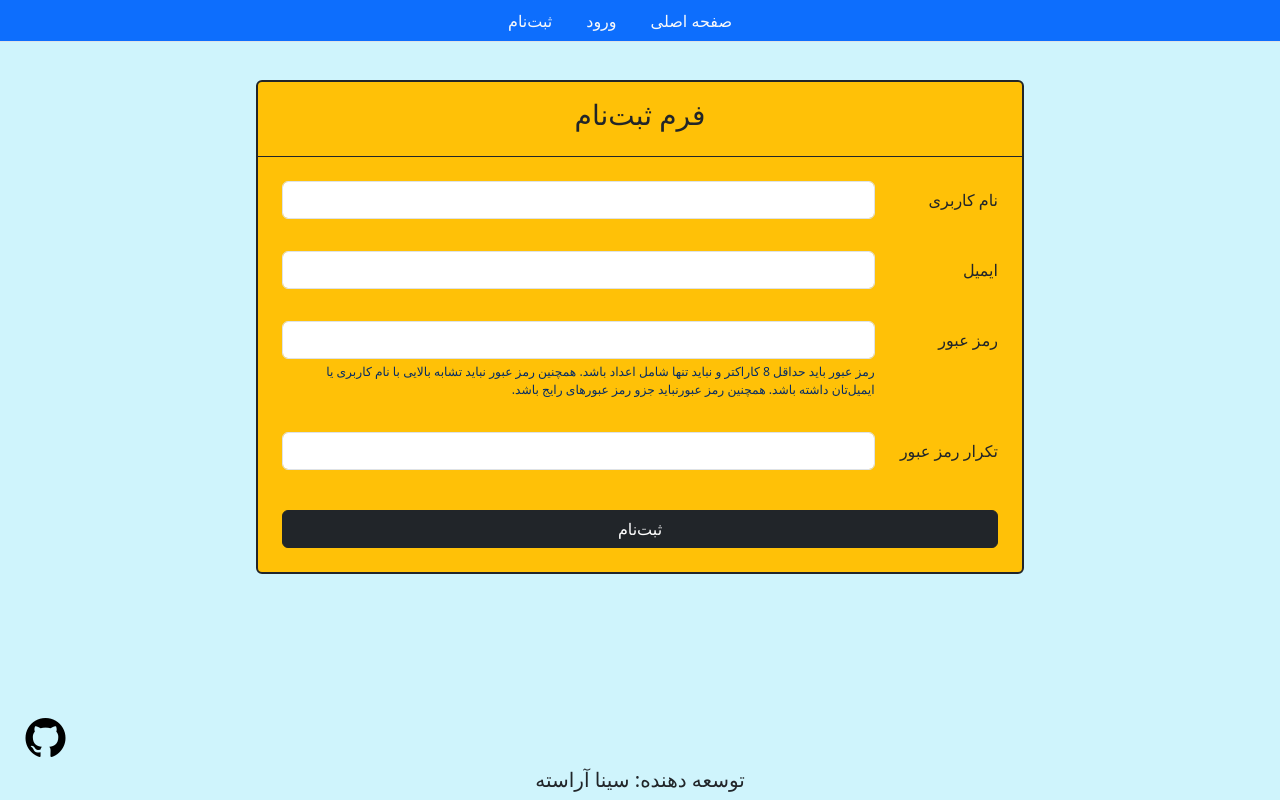
After one commit to Sina-Arasteh/authentication-authorization-in-django, a Django app: page /signup/ in a window 1280 px wide. The commit adds this page. Run offline with Django 5.2, Linux system fonts and the light colour scheme.

Commit message:
Finish the signup and do some modification to the templates

```diff
--- a/accounts/forms.py
+++ b/accounts/forms.py
@@ -8,6 +8,7 @@ import re
 
 class SignUpForm(forms.Form):
     username = forms.CharField(
+        label="نام کاربری",
         max_length=150,
         min_length=4,
         error_messages={
@@ -24,25 +25,31 @@ class SignUpForm(forms.Form):
         ]
     )
     email = forms.EmailField(
+        label="ایمیل",
         error_messages={
             "required": "ایمیل الزامی می‌باشد.",
             "invalid": "آدرس ایمیل نامعتبر می‌باشد.",
         }
     )
     password = forms.CharField(
-        min_length=8,
+        label="رمز عبور",
         widget=forms.PasswordInput,
         error_messages={
             "required": "رمز عبور الزامی می‌باشد.",
-            "min_length": "رمز عبور باید حداقل 8 کاراکتر باشد.",
         }
     )
     password_confirmation = forms.CharField(
+        label="تکرار رمز عبور",
         widget=forms.PasswordInput,
         error_messages={
             "required": "تکرار رمز عبور الزامی می‌باشد.",
         }
     )
+
+    username.widget.attrs.update({'class': 'form-control'})
+    email.widget.attrs.update({'class': 'form-control'})
+    password.widget.attrs.update({'class': 'form-control'})
+    password_confirmation.widget.attrs.update({'class': 'form-control'})
 
     def clean_username(self):
         """Prevents the duplication of username."""
@@ -82,8 +89,11 @@ class SignUpForm(forms.Form):
 
     def clean_password_confirmation(self):
         """Checks the similarity of the password_confirmation field to the password field"""
-        password = self.cleaned_data['password']
         password_confirmation = self.cleaned_data['password_confirmation']
+        try:
+            password = self.cleaned_data['password']
+        except:
+            password = None
         if password_confirmation != password:
             raise ValidationError("رمزعبور صحیح نمی‌باشد.")
         return password_confirmation
--- /dev/null
+++ b/accounts/templates/accounts/signup.html
@@ -0,0 +1,40 @@
+{% extends "base.html" %}
+
+{% block body %}
+  {% include "anonymoususer_nav.html" %}
+
+  <form action="" method="post" novalidate>
+    {% csrf_token %}
+
+    <div class="bg-warning border border-2 rounded border-dark" style="margin: 3% 20% 0px;">
+      <div class="p-3">
+        <h3 class="text-center">فرم ثبت‌نام</h3>
+      </div>
+
+      <div class="p-4 border-top border-dark">
+        {% for field in signup_form %}
+          <div class="row mb-3">
+            <label for="{{ field.id_for_label }}" class="col-sm-2 col-form-label">{{ field.label }}</label>
+            <div class="col-sm-10">
+              {{ field }}
+              {% if field.id_for_label == "id_password" %}
+                <div class="form-text">
+                  <p class="text-primary-emphasis small">رمز عبور باید حداقل 8 کاراکتر و نباید تنها شامل اعداد باشد. همچنین رمز عبور نباید تشابه بالایی با نام کاربری یا ایمیل‌تان داشته باشد. همچنین رمز عبورنباید جزو رمز عبورهای رایج باشد.</p>
+                </div>
+              {% endif %}
+              <ul class="form-text text-danger-emphasis">
+                {% for error in field.errors %}
+                  <li>{{ error }}</li>
+                {% endfor %}
+              </ul>
+            </div>
+          </div>
+        {% endfor %}
+
+        <div class="d-grid gap-2 mt-4">
+          <button type="submit" class="btn btn-dark">ثبت‌نام</button>
+        </div>
+      </div>
+    </div>
+  </form>
+{% endblock %}
--- a/accounts/urls.py
+++ b/accounts/urls.py
@@ -4,4 +4,6 @@ from . import views
 app_name = 'accounts'
 urlpatterns = [
     path('', views.index_page, name="index"),
+    path('signup/', views.signup, name="signup"),
+    path('login/', views.login, name="login"),
 ]
--- a/accounts/views.py
+++ b/accounts/views.py
@@ -1,6 +1,30 @@
 from django.shortcuts import render
+from . import forms
+from django.contrib.auth.models import User
+from django.http import HttpResponseRedirect
+from django.urls import reverse
 
 
 def index_page(request):
     """Renders the index page."""
     return render(request, 'accounts/index.html')
+
+def signup(request):
+    if request.method == "POST":
+        signup_form = forms.SignUpForm(request.POST)
+        if signup_form.is_valid():
+            User.objects.create_user(
+                request.POST['username'],
+                email = request.POST['email'],
+                password = request.POST['password']
+            )
+            return HttpResponseRedirect(reverse("accounts:login"))
+    else:
+        signup_form = forms.SignUpForm()
+    context = {
+        "signup_form": signup_form
+    }
+    return render(request, "accounts/signup.html", context)
+
+def login(request):
+    return render(request, "accounts/login.html")
--- /dev/null
+++ b/templates/anonymoususer_nav.html
@@ -0,0 +1,11 @@
+<ul class="nav nav-tabs justify-content-center bg-primary">
+  <li class="nav-item">
+    <a class="nav-link link-light" href="{% url 'accounts:index' %}">صفحه اصلی</a>
+  </li>
+  <li class="nav-item">
+    <a class="nav-link link-light" href="">ورود</a>
+  </li>
+  <li class="nav-item">
+    <a class="nav-link link-light" href="{% url 'accounts:signup' %}">ثبت‌نام</a>
+  </li>
+</ul>
--- a/templates/base.html
+++ b/templates/base.html
@@ -1,7 +1,7 @@
 {% load static %}
 
 <!DOCTYPE html>
-<html lang="en" dir="rtl">
+<html lang="fr" dir="rtl">
 <head>
   <meta charset="UTF-8">
   <meta name="viewport" content="width=device-width, initial-scale=1.0">
@@ -22,7 +22,7 @@
     </a>
   </div>
 
-    {% block body %}{% endblock  %}
+  {% block body %}{% endblock %}
 
   <div class="fixed-bottom text-center">
     <h5>توسعه دهنده: سینا آراسته</h5>
```
Also changed, not shown: accounts/templates/accounts/index.html (+1 -8 lines), accounts/tests.py (+23 -0 lines), accounts/templates/accounts/login.html (added). Lines whose indentation alone changed are shown as unchanged.
